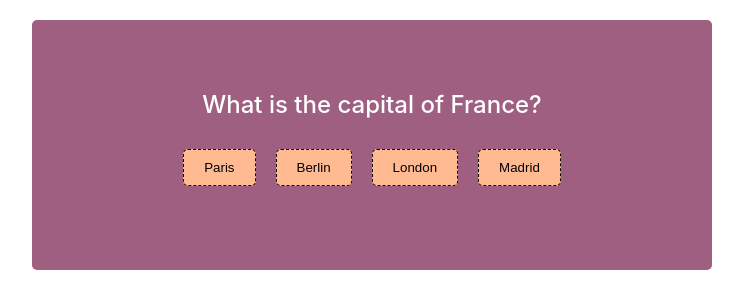
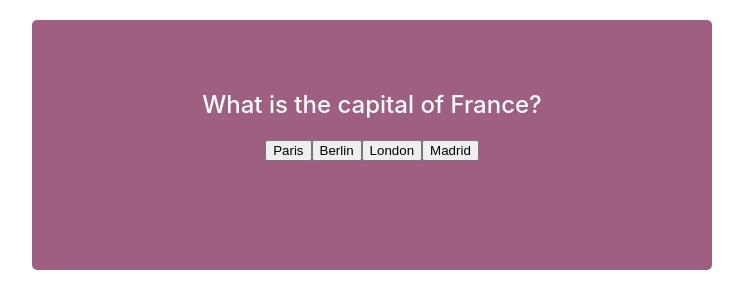
Before and after one commit to iamneo-production/afdebaceccceaaddddbbedcfcfdfbedeaaeafdbbc, a React (Create React App) app in the folder reactapp/: page / in a window 1280 px wide. Both pictures are taken after a click on the button "Start Quiz". Shown: the top 308 px of the page, without its empty margins (268-1011 px from the left). Built offline with nearby package versions, Linux system fonts and the light colour scheme.

Commit message:
Backup Commit

```diff
--- a/reactapp/src/components/UI/Button/Button.js
+++ b/reactapp/src/components/UI/Button/Button.js
@@ -1,11 +1,7 @@
 import React from 'react';
 
-const Button = ({ option, onClick, disabled }) => {
-    return (
-        <button className='btn' disabled={disabled} onClick={onClick}>
-            {option}
-        </button>
-    );
+const Button = ({ option, onClick }) => {
+    return <button onClick={onClick}>{option}</button>;
 };
 
 export default Button;
--- a/reactapp/src/components/UI/Card/Card.js
+++ b/reactapp/src/components/UI/Card/Card.js
@@ -1,16 +1,21 @@
 import React from 'react';
 import Button from '../Button/Button';
-const Card = ({ question, options, onClick }) => {
+
+const Card = ({ question, options = [], onClick }) => {
     return (
         <div className="card">
             <h2 className='heading'>{question}</h2>
-            {options?.map((option, index) => (
-                <Button
-                    key={index}
-                    option={option}
-                    onClick={() => onClick(option)}
-                />
-            ))}
+            {Array.isArray(options) && options.length > 0 ? (
+                options.map((option, index) => (
+                    <Button
+                        key={index}
+                        option={option}
+                        onClick={() => onClick(option)}
+                    />
+                ))
+            ) : (
+                <p>No options available.</p>
+            )}
         </div>
     );
 };
```
